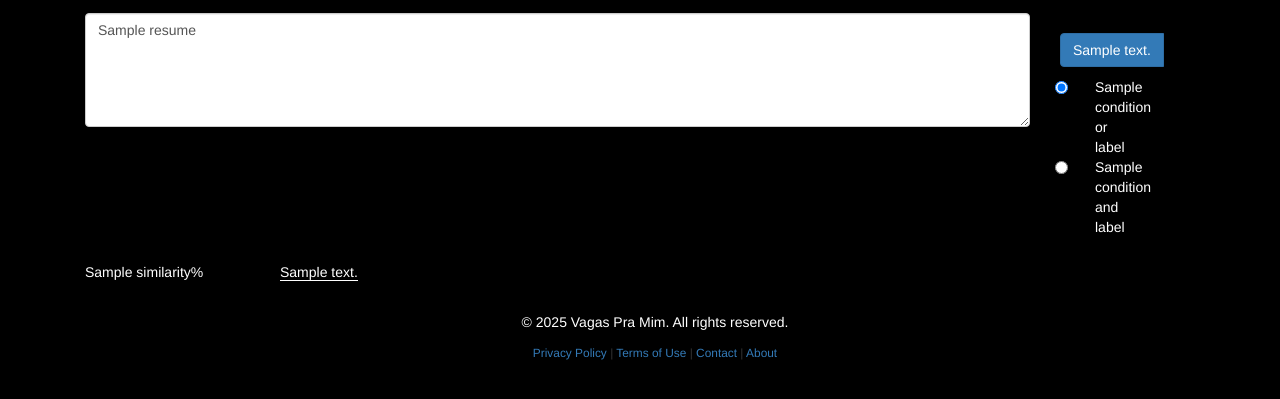
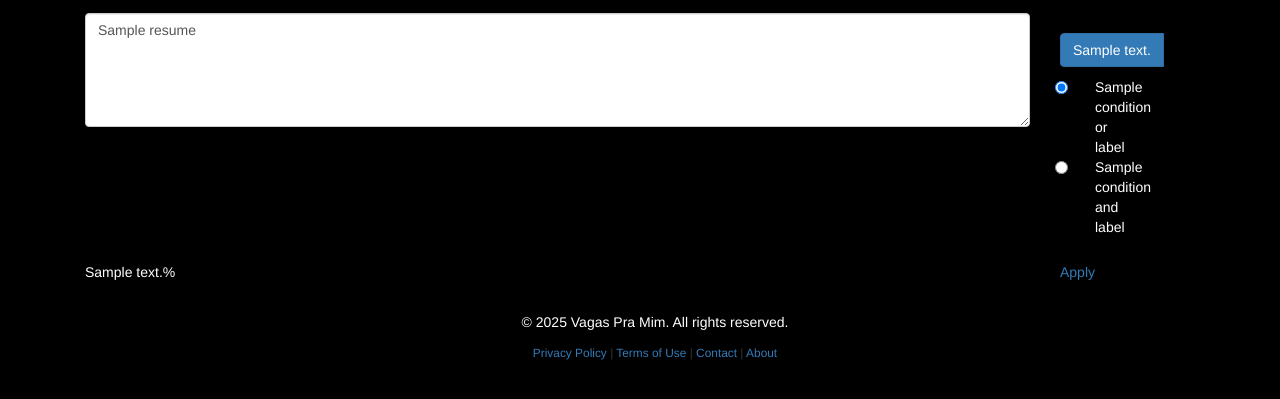
Before and after one commit to douglasdcm/search-jobs, a Flask app: template templates/search-result.html in a window 1280 px wide. Shown: the part 57-456 px from the top of the page. Run offline with Flask 3, Linux system fonts and the light colour scheme; the template is opened without the code that fills it: most values are stand-ins (such as "Sample title", 1, 10 or a date in 2020); some libraries are stand-ins or nearby versions.

Commit message:
fix position of items in grid

```diff
--- a/language/en_US.json
+++ b/language/en_US.json
@@ -4,7 +4,7 @@
     "media_list_title": "More for you",
     "button_send_message_label": "Search",
     "condition_or_label": "wide",
-    "condition_and_label": "narrow",
+    "condition_and_label": "restricted",
     "api_no_curriculum": "Curriculum not informed",
     "api_no_condition": "Condition not informed",
     "api_invalid_curriculum": "Invalid curriculum",
--- a/static/css/style.css
+++ b/static/css/style.css
@@ -35,9 +35,7 @@
 }
 
 .position-link {
-    color: white;
     text-decoration: none;
-    border-bottom: 1px solid white;
 }
 
 h3 {
--- a/templates/search-grid.html
+++ b/templates/search-grid.html
@@ -4,11 +4,11 @@
     {% else %}
     {% for item in comparison.message %}
     <div class="row" style="text-align: left;">
+        <div class="col-md-10" style="text-align: justify;">
+            <p>{{ item['summary'] }}%</p>
+        </div>
         <div class="col-md-2">
-            <p>{{ search_grid_label }} {{ item['similarity'] }}%</p>
-        </div>
-        <div class="col-md-8" style="text-align: justify;">
-            <a class="position-link" href="{{ item['url'] }}" target="_blank" rel="noopener noreferrer"> {{ item['summary'] }} </a>
+            <a class="position-link" href="{{ item['url'] }}" target="_blank" rel="noopener noreferrer">Apply</a>
         </div>
     </div>
     <br>
```
